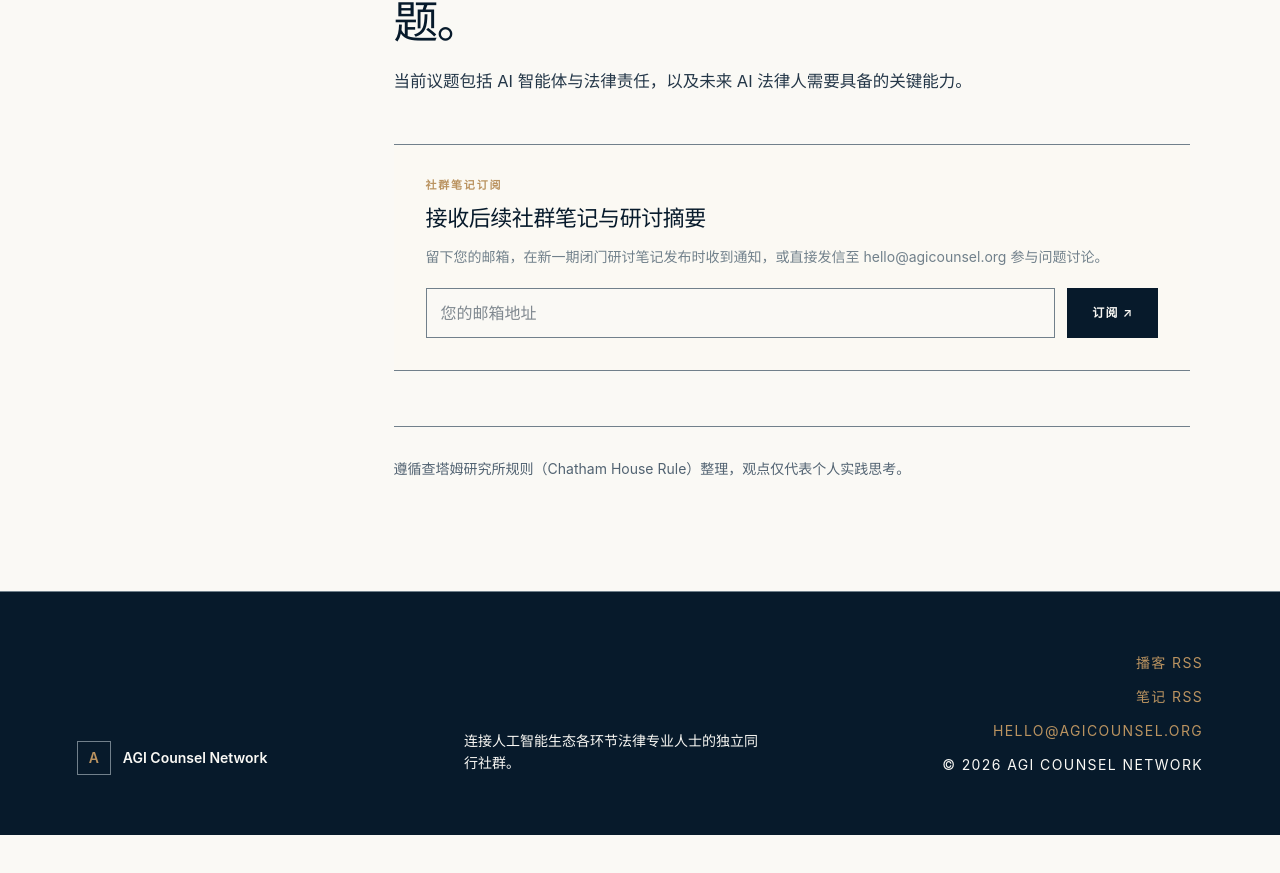
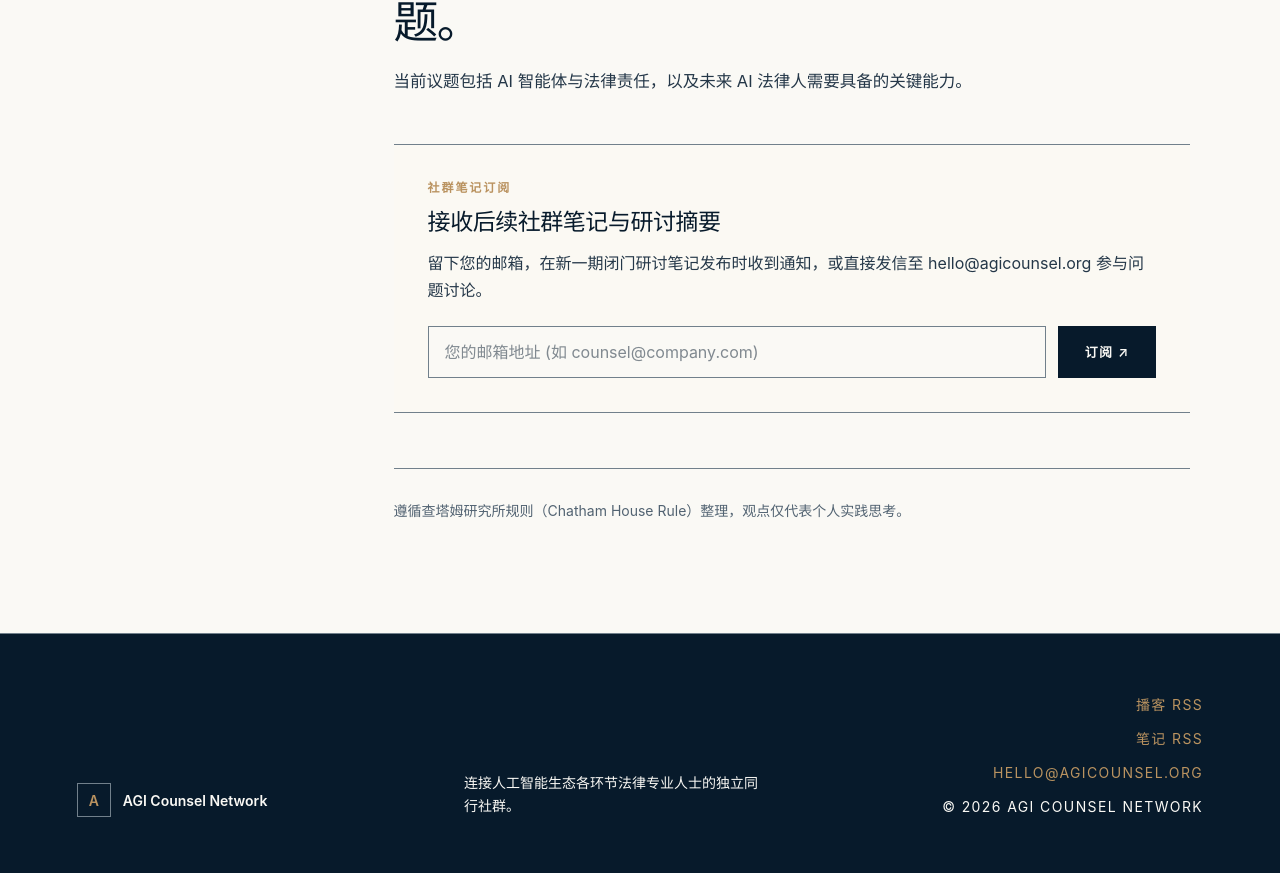
Before and after one commit to steveny1989/agicounsel, a Next.js app: page /zh/notes in a window 1280 px wide. Shown: the part 1866-2739 px from the top of the page. Before the commit the page ends 2701 px from the top, so only its background shows below. Built offline with nearby package versions, Linux system fonts and the light colour scheme; no server answers.

Commit message:
feat(subscribe): add silent background subscriber delivery and Google Sheets webhook

```diff
--- a/app/components/NetworkBriefingForm.tsx
+++ b/app/components/NetworkBriefingForm.tsx
@@ -4,22 +4,87 @@ import { FormEvent, useState } from 'react';
 
 type Locale = 'en' | 'zh';
 
+// Optional Google Apps Script Web App URL for appending rows directly into a Google Sheet.
+// See scripts/google-sheets-subscriber-webhook.gs for the 14-line Google Sheet script.
+const GOOGLE_SHEET_WEBHOOK_URL =
+  process.env.NEXT_PUBLIC_GOOGLE_SHEET_WEBHOOK_URL || '';
+
+// FormSubmit AJAX endpoint delivers every subscriber silently in the background to hello@agicounsel.org
+const FORMSUBMIT_AJAX_ENDPOINT = 'https://formsubmit.co/ajax/hello@agicounsel.org';
+
 export default function NetworkBriefingForm({ locale = 'en' }: { locale?: Locale }) {
   const isZh = locale === 'zh';
   const [email, setEmail] = useState('');
+  const [submitting, setSubmitting] = useState(false);
   const [submitted, setSubmitted] = useState(false);
+  const [errorMsg, setErrorMsg] = useState('');
 
-  const handleSubmit = (e: FormEvent) => {
+  const handleSubmit = async (e: FormEvent) => {
     e.preventDefault();
-    if (!email.trim() || !email.includes('@')) return;
+    const cleanEmail = email.trim().toLowerCase();
+    if (!cleanEmail || !cleanEmail.includes('@')) return;
+
+    setSubmitting(true);
+    setErrorMsg('');
+
+    const payload = {
+      email: cleanEmail,
+      locale,
+      page: typeof window !== 'undefined' ? window.location.pathname : '/notes/',
+      timestamp: new Date().toISOString(),
+    };
+
     try {
       const saved = JSON.parse(localStorage.getItem('agicounsel_subscribers') || '[]');
-      saved.push({ email: email.trim().toLowerCase(), locale, ts: new Date().toISOString() });
+      saved.push(payload);
       localStorage.setItem('agicounsel_subscribers', JSON.stringify(saved));
     } catch {
-      // ignore storage errors
+      // ignore localStorage errors
     }
-    setSubmitted(true);
+
+    try {
+      const requests: Promise<unknown>[] = [
+        fetch(FORMSUBMIT_AJAX_ENDPOINT, {
+          method: 'POST',
+          headers: {
+            'Content-Type': 'application/json',
+            Accept: 'application/json',
+          },
+          body: JSON.stringify({
+            email: cleanEmail,
+            language: isZh ? 'Chinese (ZH)' : 'English (EN)',
+            source_page: payload.page,
+            subscribed_at: payload.timestamp,
+            _subject: `New AGI Counsel Notes Subscriber: ${cleanEmail}`,
+            _template: 'table',
+            _captcha: 'false',
+          }),
+        }),
+      ];
+
+      if (GOOGLE_SHEET_WEBHOOK_URL) {
+        requests.push(
+          fetch(GOOGLE_SHEET_WEBHOOK_URL, {
+            method: 'POST',
+            mode: 'no-cors',
+            headers: { 'Content-Type': 'text/plain;charset=utf-8' },
+            body: JSON.stringify(payload),
+          })
+        );
+      }
+
+      await Promise.allSettled(requests);
+      setSubmitted(true);
+      setEmail('');
+    } catch {
+      setErrorMsg(
+        isZh
+          ? '网络请求异常，请稍后重试或直接发信至 hello@agicounsel.org。'
+          : 'Network error—please try again or write to hello@agicounsel.org.'
+      );
+    } finally {
+      setSubmitting(false);
+    }
   };
 
   return (
@@ -28,14 +93,14 @@ export default function NetworkBriefingForm({ locale = 'en' }: { locale?: Locale
         borderTop: '1px solid #71808b',
         borderBottom: '1px solid #71808b',
         background: '#fbf9f3',
-        padding: '32px',
+        padding: '34px',
         marginTop: '48px',
       }}
     >
       <p
         style={{
           margin: '0 0 8px',
-          fontSize: '11px',
+          fontSize: '12px',
           fontWeight: 700,
           letterSpacing: '0.16em',
           textTransform: 'uppercase',
@@ -47,15 +112,15 @@ export default function NetworkBriefingForm({ locale = 'en' }: { locale?: Locale
       <h3
         style={{
           margin: '0 0 10px',
-          fontSize: '22px',
-          fontWeight: 400,
+          fontSize: '23px',
+          fontWeight: 500,
           color: '#071a2b',
           letterSpacing: '-0.02em',
         }}
       >
         {isZh ? '接收后续社群笔记与研讨摘要' : 'Receive future AGI Counsel Notes'}
       </h3>
-      <p style={{ margin: '0 0 20px', fontSize: '14px', color: '#71808b', lineHeight: 1.65 }}>
+      <p style={{ margin: '0 0 22px', fontSize: '16px', color: '#243748', lineHeight: 1.7 }}>
         {isZh
           ? '留下您的邮箱，在新一期闭门研讨笔记发布时收到通知，或直接发信至 hello@agicounsel.org 参与问题讨论。'
           : 'Enter your email to be notified when new notes from Network conversations are published, or write to hello@agicounsel.org.'}
@@ -73,42 +138,60 @@ export default function NetworkBriefingForm({ locale = 'en' }: { locale?: Locale
         >
           <input
             type="email"
+            name="email"
             required
+            disabled={submitting}
             value={email}
             onChange={(e) => setEmail(e.target.value)}
-            placeholder={isZh ? '您的邮箱地址' : 'Your email address'}
+            placeholder={isZh ? '您的邮箱地址 (如 counsel@company.com)' : 'Your email address (e.g., counsel@company.com)'}
             aria-label={isZh ? '邮箱地址' : 'Email address'}
             style={{
-              flex: '1 1 240px',
-              padding: '12px 14px',
+              flex: '1 1 260px',
+              padding: '13px 16px',
               border: '1px solid #71808b',
               background: '#faf9f5',
               color: '#071a2b',
               fontSize: '16px',
               fontFamily: 'inherit',
+              opacity: submitting ? 0.7 : 1,
             }}
           />
           <button
             type="submit"
+            disabled={submitting}
             style={{
-              padding: '12px 24px',
+              padding: '13px 26px',
               background: '#071a2b',
               color: '#faf9f5',
               border: '1px solid #071a2b',
-              fontSize: '12px',
+              fontSize: '13px',
               fontWeight: 600,
               letterSpacing: '0.1em',
               textTransform: 'uppercase',
-              cursor: 'pointer',
+              cursor: submitting ? 'wait' : 'pointer',
               whiteSpace: 'nowrap',
+              opacity: submitting ? 0.75 : 1,
             }}
           >
-            {isZh ? '订阅 ↗' : 'Subscribe ↗'}
+            {submitting
+              ? isZh
+                ? '提交中...'
+                : 'Subscribing...'
+              : isZh
+              ? '订阅 ↗'
+              : 'Subscribe ↗'}
           </button>
+          {errorMsg && (
+            <p style={{ width: '100%', margin: '6px 0 0', fontSize: '14px', color: '#9e2a2b' }}>
+              {errorMsg}
+            </p>
+          )}
         </form>
       ) : (
-        <p style={{ margin: 0, fontSize: '14px', fontWeight: 600, color: '#071a2b' }}>
-          {isZh ? '✓ 已记录您的邮箱，感谢关注。' : '✓ Thank you—your email has been recorded.'}
+        <p style={{ margin: 0, fontSize: '16px', fontWeight: 600, color: '#071a2b' }}>
+          {isZh
+            ? '✓ 订阅成功 — 新一期社群笔记发布时我们将第一时间通知您。'
+            : '✓ Subscribed — you will be notified when new AGI Counsel Notes are published.'}
         </p>
       )}
     </div>
```
Also changed, not shown: 1 other file (tests, documents, lock files or other folders).
